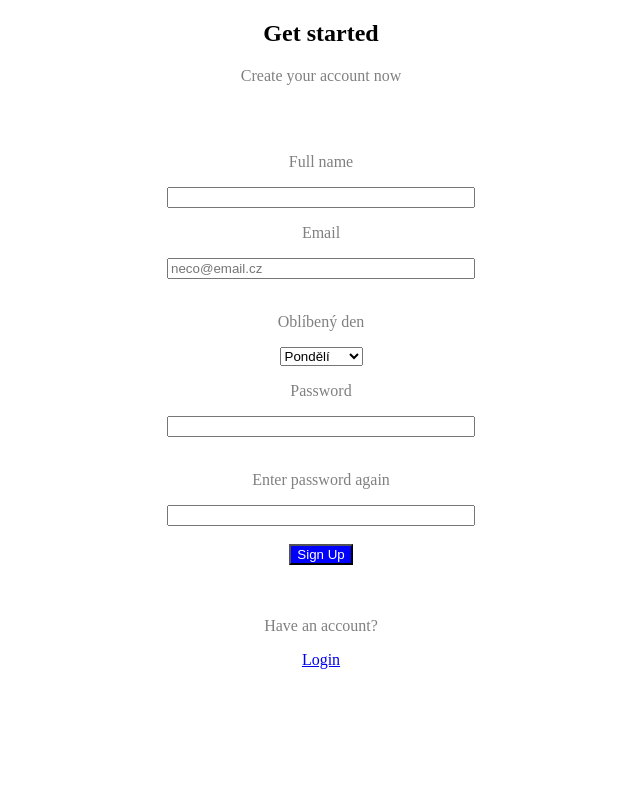
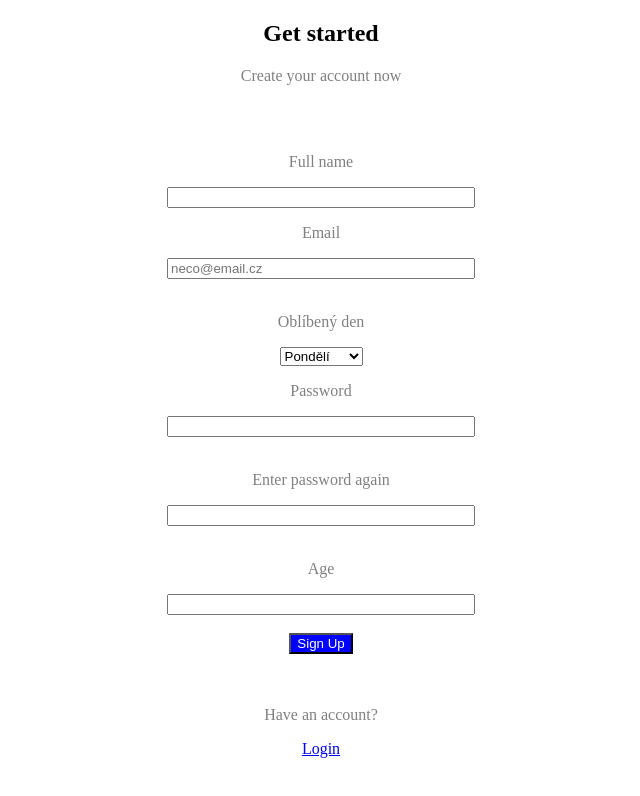
Before and after one commit to Soromanko/ukolformular, a plain HTML site: page index.html in a window 1280 px wide. Shown: the whole page, without its empty margins (319-959 px from the left). Drawn offline with Linux system fonts and the light colour scheme.

Commit message:
2. dobrovolny ukol

```diff
--- a/index.html
+++ b/index.html
@@ -50,6 +50,11 @@
     <input style="width: 300px" type="password" id="PasswordAgain" required>
     <br>
     <br>
+    <p style="color: gray">Age</p>
+    <label for="age"></label>
+    <input style="width: 300px" type="number" id="age" required>
+    <br>
+    <br>
 <button style="background-color: blue; color: white">Sign Up</button>
 <br>
 <br>
```
